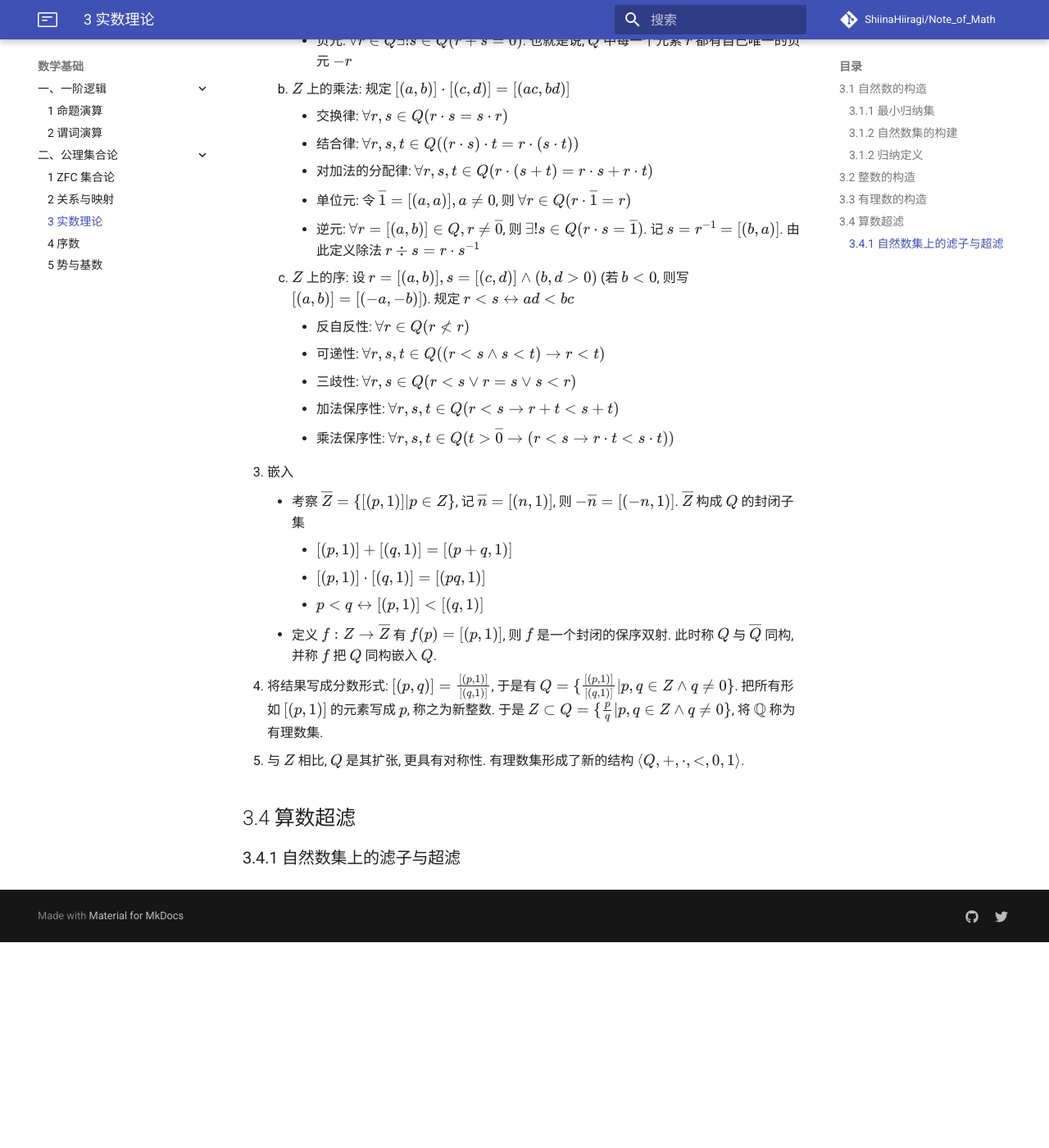
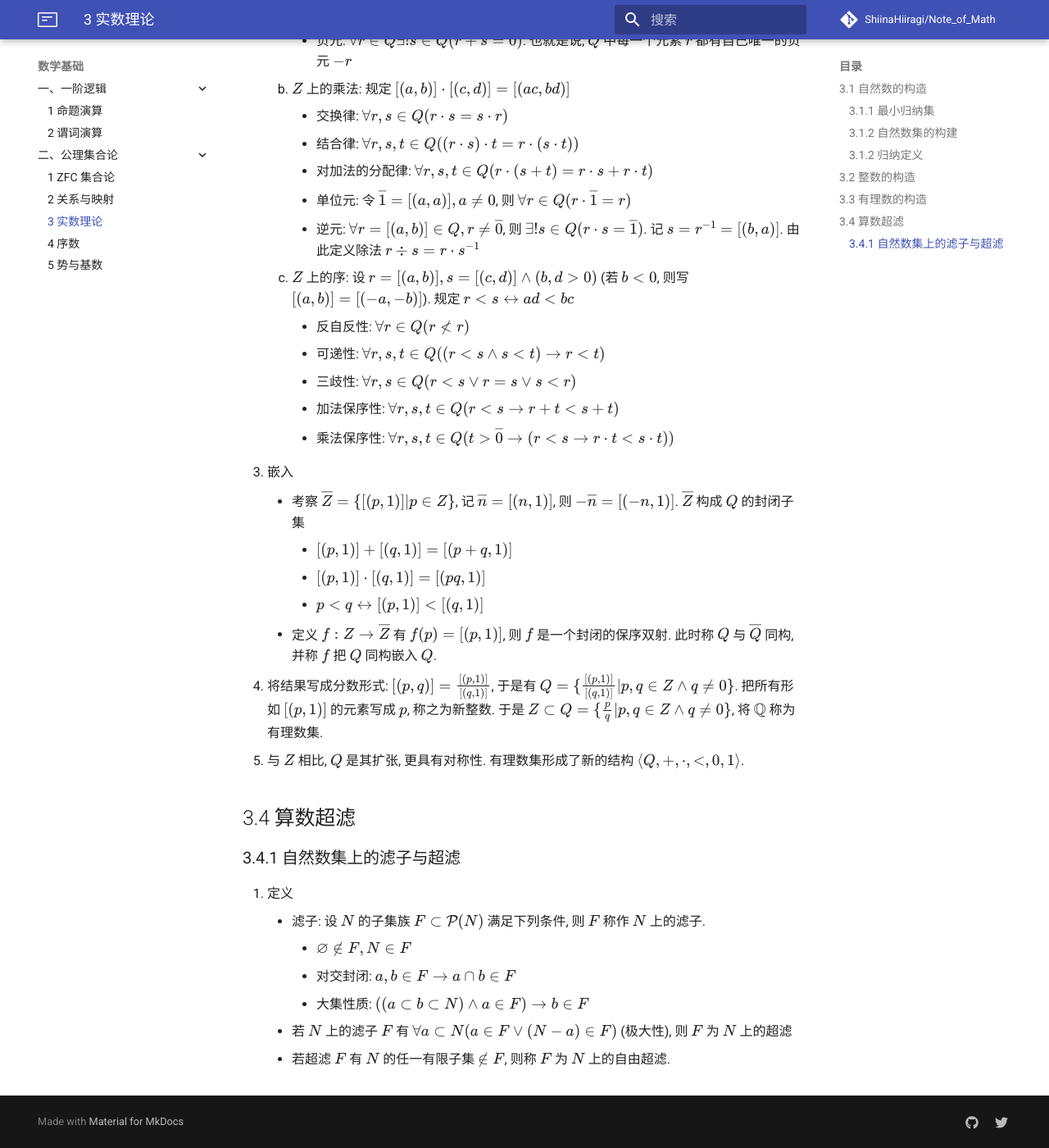
Before and after one commit to ShiinaHiiragi/note, an MkDocs documentation site: the page built from docs/foundation/set/real.md, in a window 1280 px wide and 1400 px high, scrolled down 3641 px. Shown: the whole window at 82% size. Built offline with MkDocs 1.6.1 and Material for MkDocs 9.7.7, drawn with Linux system fonts in a browser that asks for light colours; comment, search, counter and statistics services are not loaded; before the commit the page ends 4790 px from its top, so only the background shows below that.

Commit message:
change color

```diff
--- a/docs/extra/config.css
+++ b/docs/extra/config.css
@@ -16,6 +16,6 @@
   text-align: right;
   padding-right: 20px;
   line-height: 20px;
-  background-color: rgb(68, 138, 255);
+  background-color: rgb(255, 145, 0);
   color: white;
 }
--- a/docs/foundation/set/real.md
+++ b/docs/foundation/set/real.md
@@ -126,3 +126,10 @@
 
 ## 3.4 算数超滤
 ### 3.4.1 自然数集上的滤子与超滤
+1. 定义
+    - 滤子: 设 $N$ 的子集族 $F\subset \mathcal{P}(N)$ 满足下列条件, 则 $F$ 称作 $N$ 上的滤子.
+        - $\varnothing \notin F, N\in F$
+        - 对交封闭: $a,b\in F\to a\cap b\in F$
+        - 大集性质: $((a\subset b\subset N) \wedge a\in F)\to b\in F$
+    - 若 $N$ 上的滤子 $F$ 有 $\forall a\subset N(a\in F\vee(N-a)\in F)$ (极大性), 则 $F$ 为 $N$ 上的超滤
+    - 若超滤 $F$ 有 $N$ 的任一有限子集 $\notin F$, 则称 $F$ 为 $N$ 上的自由超滤.
```
